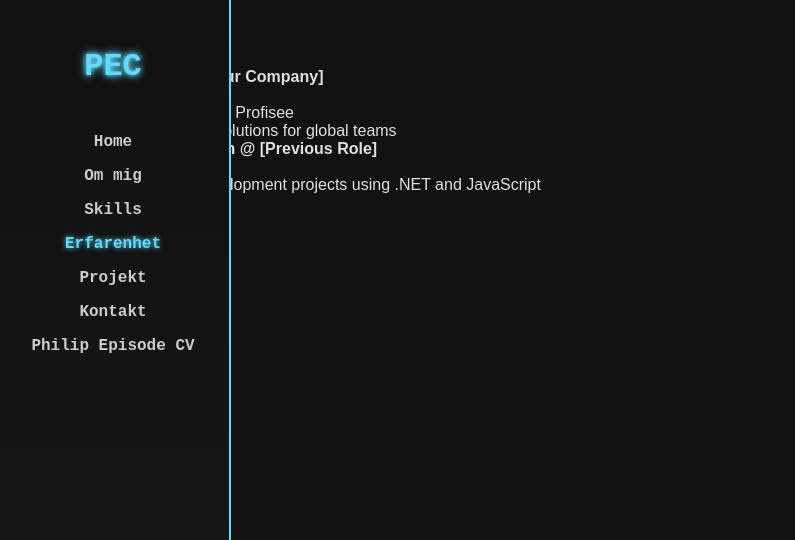
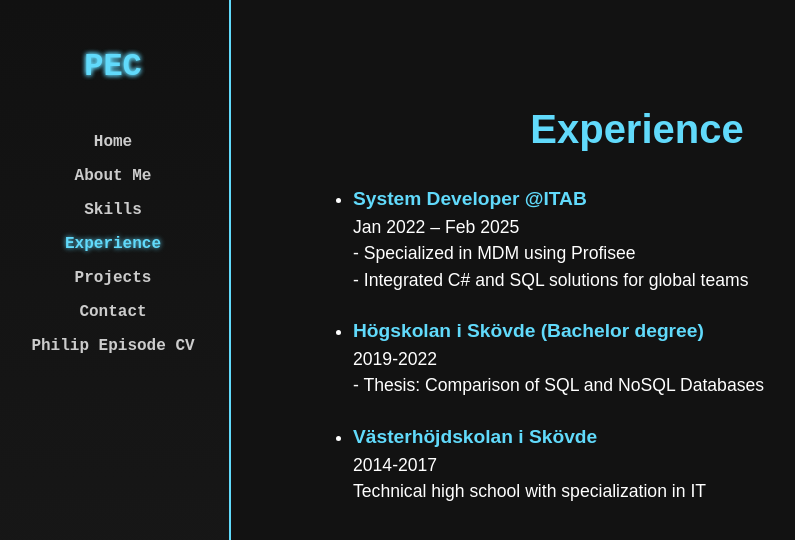
Before and after one commit to PECDigitalSolutions/philip-react-3d-cv, a React (Vite) app: page /experience in a window 1280 px wide. Shown: the top 540 px of the page, without its empty margins (3-798 px from the left). Built offline with nearby package versions, Linux system fonts and the light colour scheme; no server answers.

Commit message:
added css to side pages

```diff
--- a/src/components/Navbar.jsx
+++ b/src/components/Navbar.jsx
@@ -19,11 +19,11 @@ function Navbar() {
         <h2 className="logo">PEC</h2>
         <ul onClick={() => setIsOpen(false)}>
           <li><NavLink to="/">Home</NavLink></li>
-          <li><NavLink to="/about">Om mig</NavLink></li>
+          <li><NavLink to="/about">About Me</NavLink></li>
           <li><NavLink to="/skills">Skills</NavLink></li>
-          <li><NavLink to="/experience">Erfarenhet</NavLink></li>
-          <li><NavLink to="/projects">Projekt</NavLink></li>
-          <li><NavLink to="/contact">Kontakt</NavLink></li>
+          <li><NavLink to="/experience">Experience</NavLink></li>
+          <li><NavLink to="/projects">Projects</NavLink></li>
+          <li><NavLink to="/contact">Contact</NavLink></li>
           <li><NavLink to="/starwars-cv">Philip Episode CV</NavLink></li>
         </ul>
       </nav>
--- a/src/pages/About.jsx
+++ b/src/pages/About.jsx
@@ -3,19 +3,19 @@ import '../styles/About.css';
 function About() {
   return (
     <div className="about-container">
-      <h2>Om mig</h2>
+      <h2>About Me</h2>
 
       <p>
-        Hej! Jag heter Philip Ericsson och är en nyfiken och driven mjukvaruutvecklare med flera års erfarenhet inom systemutveckling,
-        Master Data Management (MDM), .NET och React.
+        Hi! My name is Philip Eriksson, and I am a curious and driven software developer with several years of experience in system development,
+        Master Data Management (MDM), .NET, and React.
       </p>
 
       <p>
-        Jag trivs när jag får kombinera teknik med problemlösning och samarbeta i team med olika bakgrunder. Mitt fokus ligger alltid på att leverera rena, vältestade lösningar.
+        I thrive when I can combine technology with problem-solving and collaborate in teams with diverse backgrounds. My focus is always on delivering clean, well-tested solutions.
       </p>
 
       <p>
-        Just nu bygger jag den här webbplatsen som både portfolio och lekplats för att testa modern webbutveckling – React, 3D, och annat spännande!
+        Right now, I am building this website as both a portfolio and a playground to experiment with modern web development – React, 3D, and other exciting technologies!
       </p>
     </div>
   );
--- a/src/pages/Contact.jsx
+++ b/src/pages/Contact.jsx
@@ -1,6 +1,8 @@
+import '../styles/Contact.css'; // Import the CSS file for styling
+
 function Contact() {
     return (
-      <div>
+      <div className="contact-container">
         <h2>Contact</h2>
         <p>Email: philip.backgard@gmail.com</p>
         <p>LinkedIn: <a href="https://www.linkedin.com/in/philip-ericsson" target="_blank" rel="noreferrer">philip-ericsson</a></p>
--- a/src/pages/Experience.jsx
+++ b/src/pages/Experience.jsx
@@ -1,18 +1,25 @@
+import '../styles/Experience.css';
+
 function Experience() {
     return (
-      <div>
+      <div className="experience-container">
         <h2>Experience</h2>
         <ul>
           <li>
-            <strong>System Developer @ [Your Company]</strong><br />
-            Jan 2022 – Present<br />
+            <strong>System Developer @ITAB</strong><br />
+            Jan 2022 – Feb 2025<br />
             - Specialized in MDM using Profisee<br />
             - Integrated C# and SQL solutions for global teams
           </li>
           <li>
-            <strong>Software Developer Intern @ [Previous Role]</strong><br />
-            2021<br />
-            - Assisted in full-stack development projects using .NET and JavaScript
+            <strong>Högskolan i Skövde (Bachelor degree)</strong><br />
+            2019-2022<br />
+            - Thesis: Comparison of SQL and NoSQL Databases <br />
+          </li>
+          <li>
+            <strong>Västerhöjdskolan i Skövde</strong><br />
+            2014-2017<br />
+            Technical high school with specialization in IT<br />
           </li>
         </ul>
       </div>
--- a/src/pages/Projects.jsx
+++ b/src/pages/Projects.jsx
@@ -1,6 +1,8 @@
+import '../styles/Projects.css';
+
 function Projects() {
     return (
-      <div>
+      <div className="projects-container">
         <h2>Projects</h2>
         <ul>
           <li>
--- a/src/pages/Skills.jsx
+++ b/src/pages/Skills.jsx
@@ -1,14 +1,16 @@
+import '../styles/Skills.css';
+
 function Skills() {
     return (
-      <div>
+      <div className="skills-container">
         <h2>Skills</h2>
         <ul>
-          <li>Languages: C#, JavaScript, Kotlin, SQL</li>
+          <li>Languages: C#, Python, JavaScript, Kotlin, SQL</li>
           <li>Frameworks: .NET, React, Jetpack Compose</li>
-          <li>Tools: Git, Azure, Profisee MDM, VS Code, Android Studio</li>
+          <li>Tools: Git, Azure, Profisee MDM, VS Code, Visual Studio 2022, Android Studio</li>
         </ul>
       </div>
     );
-  }
+}
 
-  export default Skills;
+export default Skills;
--- /dev/null
+++ b/src/styles/Contact.css
@@ -0,0 +1,34 @@
+.contact-container {
+    max-width: 800px;
+    margin: 0 auto;
+    padding: 4rem 2rem;
+    min-height: 100vh;
+    color: #e0e0e0;
+    font-size: 1.1rem;
+    line-height: 1.6;
+    text-align: center; /* Centrera texten i hela containern */
+}
+
+.contact-container h2 {
+    font-size: 2.5rem;
+    color: #61dafb;
+    margin-bottom: 1.5rem;
+    text-align: center; /* Säkerställ att rubriken är centrerad */
+    position: relative;
+}
+
+.contact-container p {
+    margin-bottom: 1.5rem;
+    word-wrap: break-word; /* För att hantera långa ord */
+    text-align: center; /* Centrera texten i paragrafer */
+}
+
+.contact-container a {
+    color: #61dafb;
+    text-decoration: none;
+    transition: color 0.3s ease;
+}
+
+.contact-container a:hover {
+    color: #21a1f1;
+}
--- /dev/null
+++ b/src/styles/Experience.css
@@ -0,0 +1,44 @@
+.experience-container {
+    max-width: 800px;
+    margin: 0 auto;
+    padding: 4rem 2rem;
+    min-height: 100vh;
+    color: #e0e0e0;
+    font-size: 1.1rem;
+    line-height: 1.6;
+    text-align: center; /* Centrera texten i hela containern */
+}
+
+.experience-container h2 {
+    font-size: 2.5rem;
+    color: #61dafb;
+    margin-bottom: 1.5rem;
+    text-align: center; /* Säkerställ att rubriken är centrerad */
+    position: relative;
+}
+
+.experience-container ul {
+    list-style-type: disc; /* Standardpunkter */
+    padding-left: 2rem; /* Indrag för att punkterna ska synas */
+    text-align: left; /* Justera texten till vänster */
+    margin: 0 auto;
+    max-width: 600px; /* Begränsa bredden för bättre läsbarhet */
+}
+
+.experience-container li {
+    margin-bottom: 1.5rem; /* Avstånd mellan listobjekt */
+    font-size: 1.1rem;
+    color: white;
+    line-height: 1.5;
+    display: list-item; /* Se till att det är en lista */
+    align-items: flex-start; /* Justera punkterna med texten */
+}
+
+.experience-container li strong {
+    color: #61dafb; /* Färg för företagsnamn eller roller */
+    font-size: 1.2rem;
+}
+
+.experience-container li br {
+    margin-bottom: 0.5rem; /* Avstånd mellan rader */
+}
--- /dev/null
+++ b/src/styles/Projects.css
@@ -0,0 +1,40 @@
+.projects-container {
+    max-width: 800px;
+    margin: 0 auto;
+    padding: 4rem 2rem;
+    min-height: 100vh;
+    color: #e0e0e0;
+    font-size: 1.1rem;
+    line-height: 1.6;
+    text-align: center; /* Centrera texten i hela containern */
+}
+
+.projects-container h2 {
+    font-size: 2.5rem;
+    color: #61dafb;
+    margin-bottom: 1.5rem;
+    text-align: center; /* Säkerställ att rubriken är centrerad */
+    position: relative;
+}
+
+.projects-container ul {
+    list-style-type: disc; /* Standardpunkter */
+    padding-left: 2rem; /* Indrag för att punkterna ska synas */
+    text-align: left; /* Justera texten till vänster */
+    margin: 0 auto;
+    max-width: 600px; /* Begränsa bredden för bättre läsbarhet */
+}
+
+.projects-container li {
+    margin-bottom: 1.5rem; /* Avstånd mellan listobjekt */
+    font-size: 1.1rem;
+    color: white;
+    line-height: 1.5;
+    display: list-item; /* Se till att det är en lista */
+    align-items: flex-start; /* Justera punkterna med texten */
+}
+
+.projects-container li strong {
+    color: #61dafb; /* Färg för projektnamn */
+    font-size: 1.2rem;
+}
--- /dev/null
+++ b/src/styles/Skills.css
@@ -0,0 +1,48 @@
+.skills-container {
+    max-width: 800px;
+    margin: 0 auto;
+    padding: 4rem 2rem;
+    min-height: 100vh;
+    color: #e0e0e0;
+    font-size: 1.1rem;
+    line-height: 1.6;
+    text-align: center; /* Centrera texten i hela containern */
+}
+
+.skills-container h2 {
+    font-size: 2.5rem;
+    color: #61dafb;
+    margin-bottom: 1.5rem;
+    text-align: center; /* Säkerställ att rubriken är centrerad */
+    position: relative;
+}
+
+.skills-container p {
+    margin-bottom: 1.5rem;
+    word-wrap: break-word; /* För att hantera långa ord */
+    text-align: center; /* Centrera texten i paragrafer */
+    position: relative;
+}
+
+/* Stil för listor */
+.skills-container ul {
+    list-style-type: disc; /* Standardpunkter */
+    padding-left: 2rem; /* Indrag för att punkterna ska synas */
+    text-align: left; /* Justera texten till vänster */
+    margin: 0 auto;
+    max-width: 600px; /* Begränsa bredden för bättre läsbarhet */
+}
+
+.skills-container li {
+    margin-bottom: 0.8rem; /* Avstånd mellan listobjekt */
+    font-size: 1.1rem;
+    color: white;
+    line-height: 1.5;
+    display: list-item; /* Se till att det är en lista */
+    align-items: flex-start; /* Justera punkterna med texten */
+}
+
+.skills-container li::marker {
+    color: #61dafb; /* Färg på punkterna */
+    font-size: 1.2rem; /* Gör punkterna lite större */
+}
--- a/src/styles/StarWarsCV.css
+++ b/src/styles/StarWarsCV.css
@@ -1,13 +1,3 @@
-.logo {
-    color: #61dafb;
-    font-size: 2rem;
-    font-weight: bold;
-    margin: 1rem;
-    text-shadow:
-      0 0 5px #61dafb,
-      0 0 10px #61dafb;
-  }
-
 /* Grundstruktur */
 .starwars-container {
     position: fixed;
@@ -60,17 +50,17 @@
       /* Startpositionen för animationen */
 
       transform:
-        rotateX(5deg)         /* 🔄 Lutar texten 25° i X-led, så den ser ut att "falla bort i djupet" */
-        translateZ(0px)     /* 🔍 Flyttar texten lite bakåt i "djupet" så den är synlig direkt */
-        translateY(0%);      /* ⬇️ Börjar under skärmen (100% nedåt) */
+        rotateX(5deg)         /*  Lutar texten 5° i X-led, så den ser ut att "falla bort i djupet" */
+        translateZ(0px)     /*  Flyttar texten lite bakåt i "djupet" så den är synlig direkt */
+        translateY(0%);      /*  Börjar under skärmen (100% nedåt) */
     }
     100% {
       /* Slutpositionen för animationen */
 
       transform:
-        rotateX(15deg)         /* 🧭 Behåller samma lutning hela vägen */
-        translateZ(-300px)     /* 🚀 Flyttar längre bort i djupet = mindre text */
-        translateY(-300%);     /* ⬆️ Flyttar texten långt uppåt för att scrolla ut ur synfältet */
+        rotateX(15deg)         /*  Behåller samma lutning hela vägen */
+        translateZ(-300px)     /*  Flyttar längre bort i djupet = mindre text */
+        translateY(-300%);     /*  Flyttar texten långt uppåt för att scrolla ut ur synfältet */
     }
   }
   /* Mobiljustering */
```
